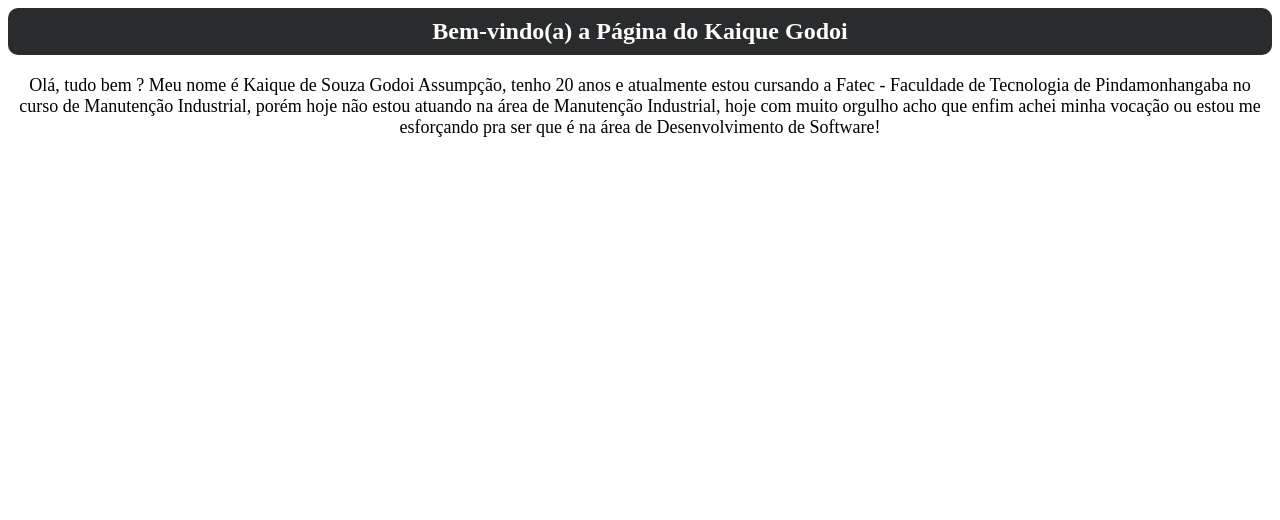
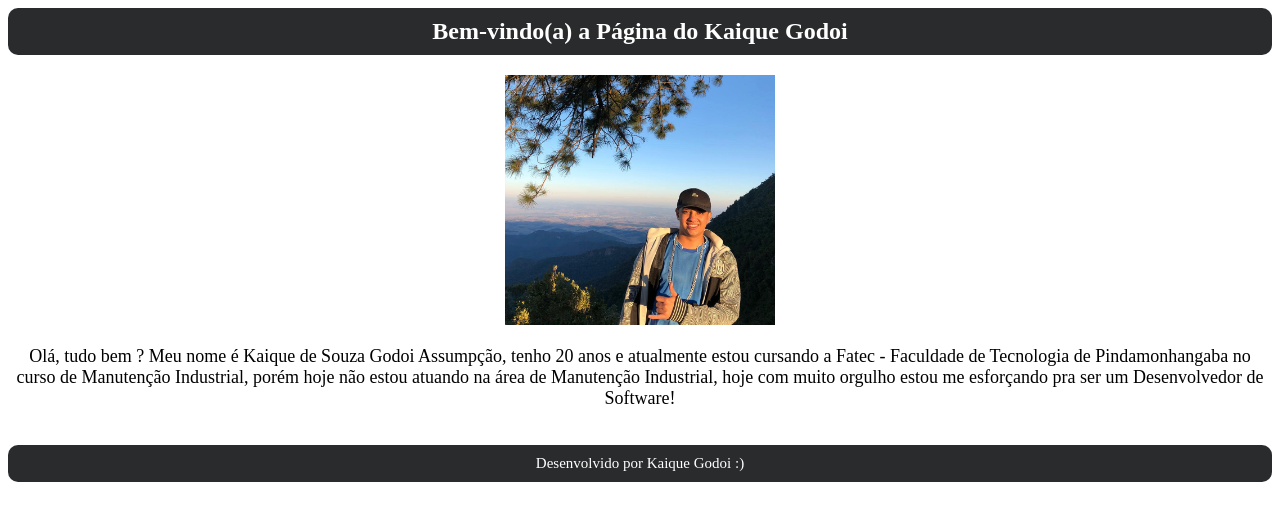
Before and after one commit to kaiquegodoyy/meusite, a plain HTML site: page index.html in a window 1280 px wide. Drawn offline with Linux system fonts and the light colour scheme.

Commit message:
Adicionando foto, rodapé e descrevendo um pouco melhor o conteúdo

```diff
--- a/index.html
+++ b/index.html
@@ -14,14 +14,18 @@
 
         <div>
 
+            <img src="kaiquegodoi.jpg" height="250px" width="270px"> <br> <br>
+
             Olá, tudo bem ? Meu nome é Kaique de Souza Godoi Assumpção, tenho 20 anos e
             atualmente estou cursando a Fatec - Faculdade de Tecnologia de Pindamonhangaba
             no curso de Manutenção Industrial, porém hoje não estou atuando na área de Manutenção
-            Industrial, hoje com muito orgulho acho que enfim achei minha vocação ou estou me esforçando
-            pra ser que é na área de Desenvolvimento de Software!
+            Industrial, hoje com muito orgulho estou me esforçando pra ser um Desenvolvedor de
+            Software!
 
-        </div>
+        </div> <br><br>
 
+
+        <footer> Desenvolvido por Kaique Godoi :) </footer>
     </body>
 
 
--- a/styles.css
+++ b/styles.css
@@ -10,3 +10,12 @@ div {
     text-align: center;
     font-size: large;
 }
+
+footer {
+    color: white;
+    padding: 10px;
+    text-align: center;
+    border-radius: 10px;
+    background-color:#292b2c;
+    font-size: 15px;
+}
```
Also changed, not shown: kaiquegodoi.jpg (added).
